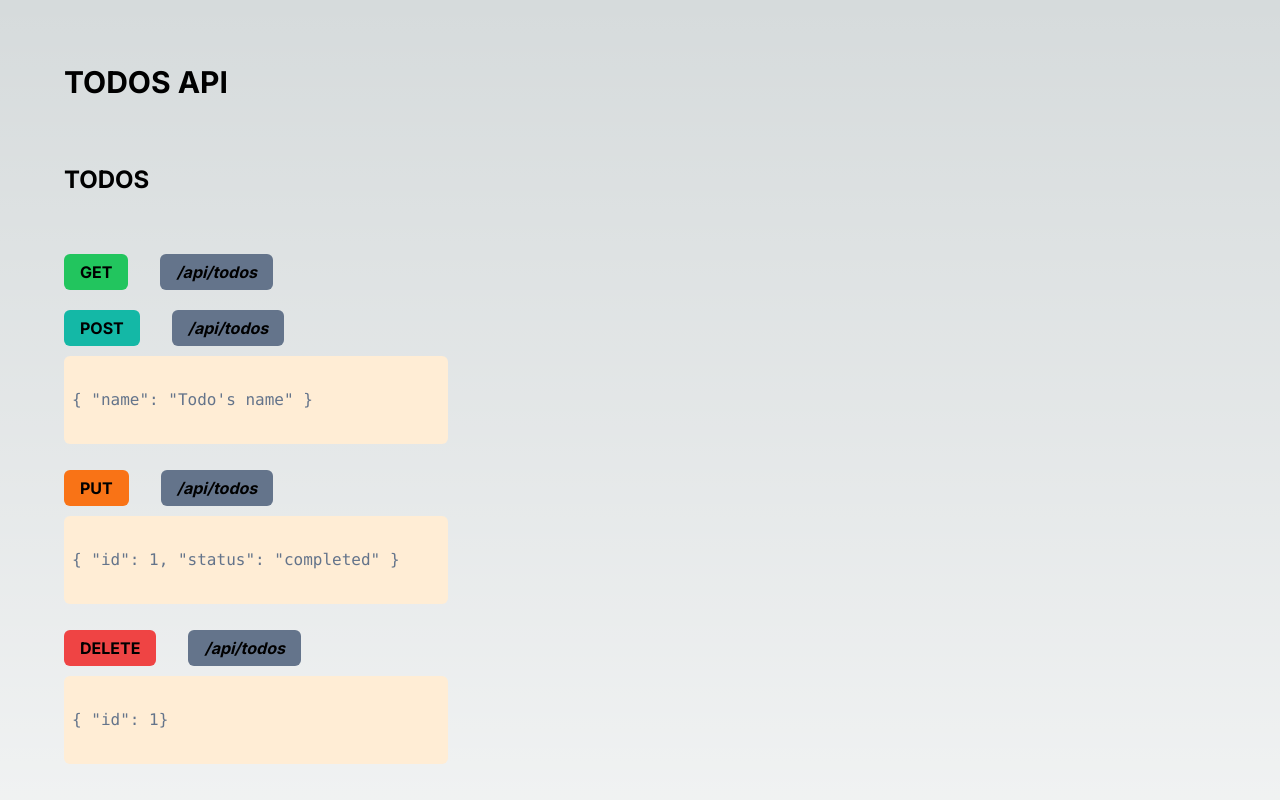
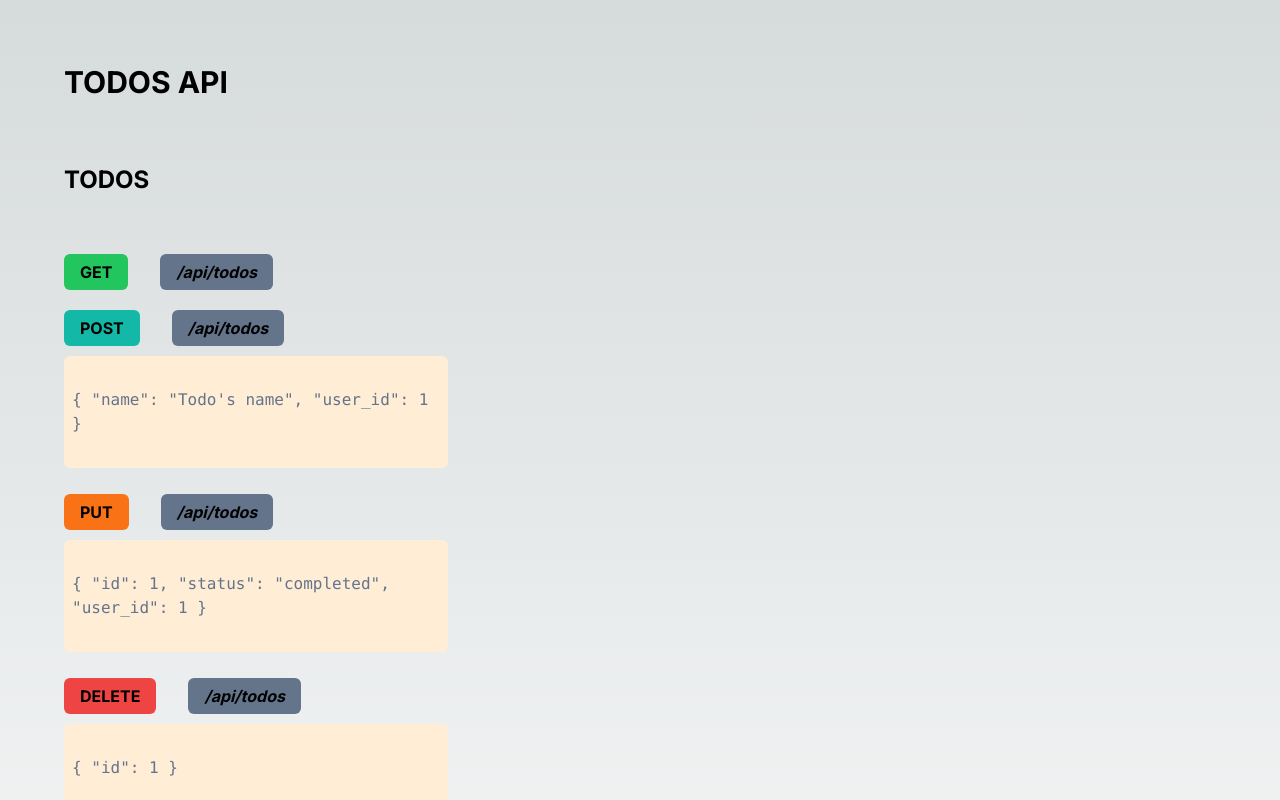
Before and after one commit to Jupoulet/todos-api, a Next.js app: page / in a window 1280 px wide. Shown: the top 800 px of the page. Built offline with nearby package versions, Linux system fonts and the light colour scheme.

Commit message:
update docs

```diff
--- a/lib/todos.ts
+++ b/lib/todos.ts
@@ -23,7 +23,7 @@ export async function create(todo: Todo) {
 
 export async function update(todo: Todo) {
   return sql<Todo[]>`
-    UPDATE todos SET status=${todo.status} WHERE id=${todo.id}
+    UPDATE todos SET status=${todo.status}, user_id=${todo.user_id} WHERE id=${todo.id}
     RETURNING id, name, status
   `;
 }
--- a/pages/api/todos/index.ts
+++ b/pages/api/todos/index.ts
@@ -14,7 +14,7 @@ export default async function handler(
       if (!todo.user_id) {
         return res.status(400).json('user_id is missing');
       }
-      return res.status(201).json(await todos.create(req.body))
+      return res.status(201).json(await todos.create(todo))
     case 'PUT':
       const updated = await todos.update(req.body)
       return res.status(updated.length > 0 ? 200 : 404).json(updated)
--- a/src/app/page.tsx
+++ b/src/app/page.tsx
@@ -1,8 +1,8 @@
 import {PropsWithChildren} from "react";
 
-const POSTSting = `{ "name": "Todo's name" }`;
-const PUTString = `{ "id": 1, "status": "completed" }`;
-const DeleteString = `{ "id": 1}`;
+const POSTSting = `{ "name": "Todo's name", "user_id": 1 }`;
+const PUTString = `{ "id": 1, "status": "completed", "user_id": 1 }`;
+const DeleteString = `{ "id": 1 }`;
 const POSTStringUser = `{
   "first_name": "John",
   "last_name": "Doe"
```
